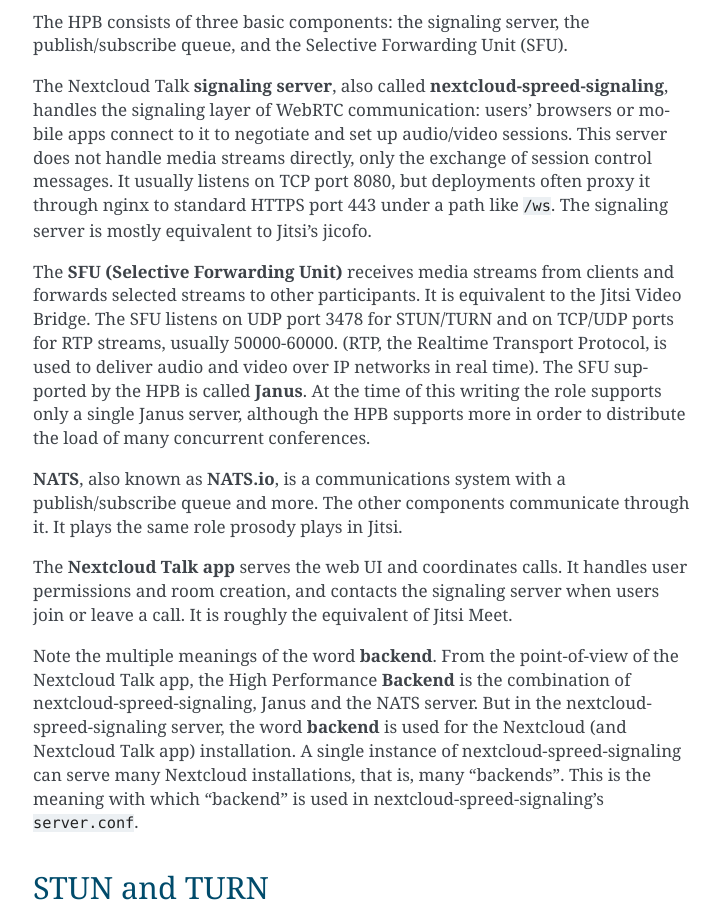
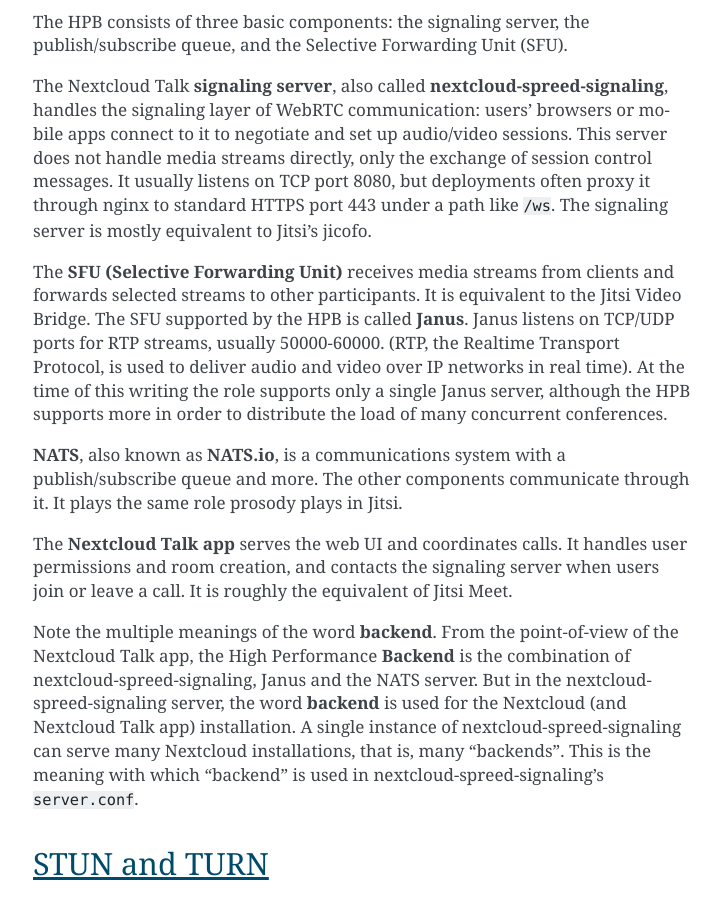
Before and after one commit to grnet/team-collaboration-toolkit, a Sphinx documentation site: the page built from docs/nextcloud/guide_talk.rst, in a window 1280 px wide and 900 px high, scrolled down 1168 px. Shown: the whole window, without its empty margins (387-1108 px from the left). Built offline with Sphinx 7.4.7, drawn with Linux system fonts in a browser that asks for light colours.

Commit message:
Fix minor error in the documentation of Nextcloud Talk HPB

```diff
--- a/docs/nextcloud/guide_talk.rst
+++ b/docs/nextcloud/guide_talk.rst
@@ -67,13 +67,13 @@ signaling server is mostly equivalent to Jitsi's jicofo.
 
 The **SFU (Selective Forwarding Unit)** receives media streams from
 clients and forwards selected streams to other participants. It is
-equivalent to the Jitsi Video Bridge.  The SFU listens on UDP port 3478
-for STUN/TURN and on TCP/UDP ports for RTP streams, usually 50000-60000.
-(RTP, the Realtime Transport Protocol, is used to deliver audio and
-video over IP networks in real time). The SFU supported by the HPB is
-called **Janus**. At the time of this writing the role supports only a
-single Janus server, although the HPB supports more in order to
-distribute the load of many concurrent conferences.
+equivalent to the Jitsi Video Bridge.  The SFU supported by the HPB is
+called **Janus**.  Janus listens on TCP/UDP ports for RTP streams,
+usually 50000-60000.  (RTP, the Realtime Transport Protocol, is used to
+deliver audio and video over IP networks in real time).  At the time of
+this writing the role supports only a single Janus server, although the
+HPB supports more in order to distribute the load of many concurrent
+conferences.
 
 **NATS**, also known as **NATS.io**, is a communications system with a
 publish/subscribe queue and more. The other components communicate
```
